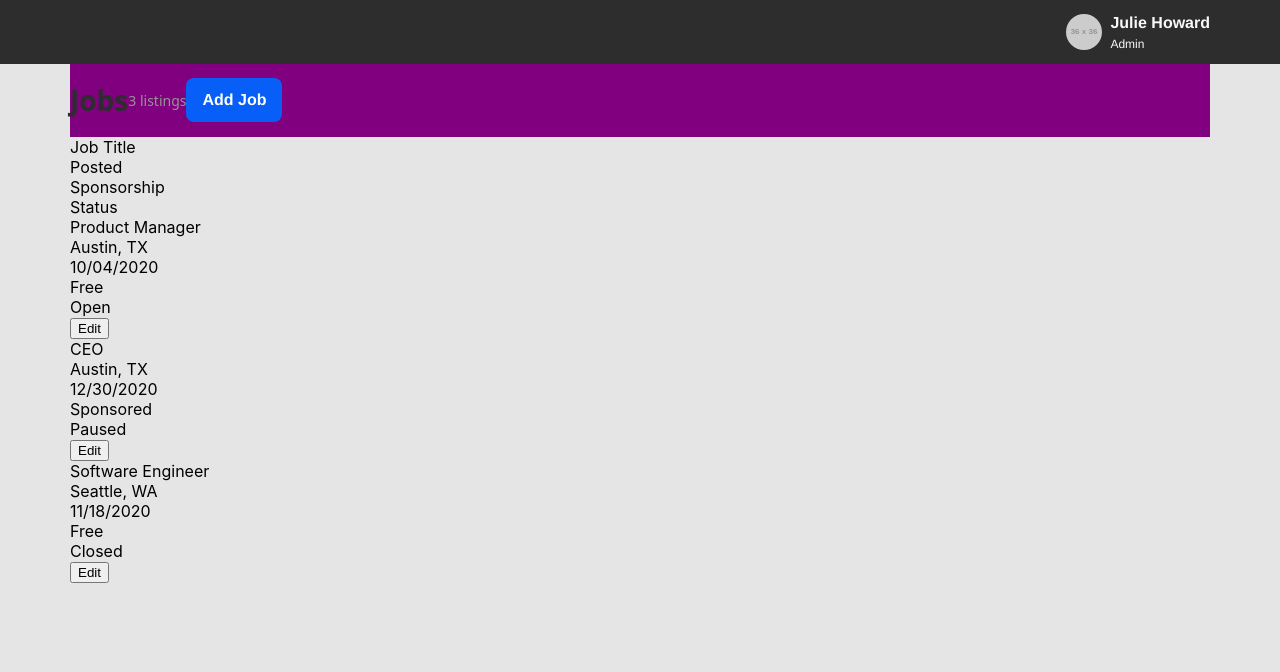
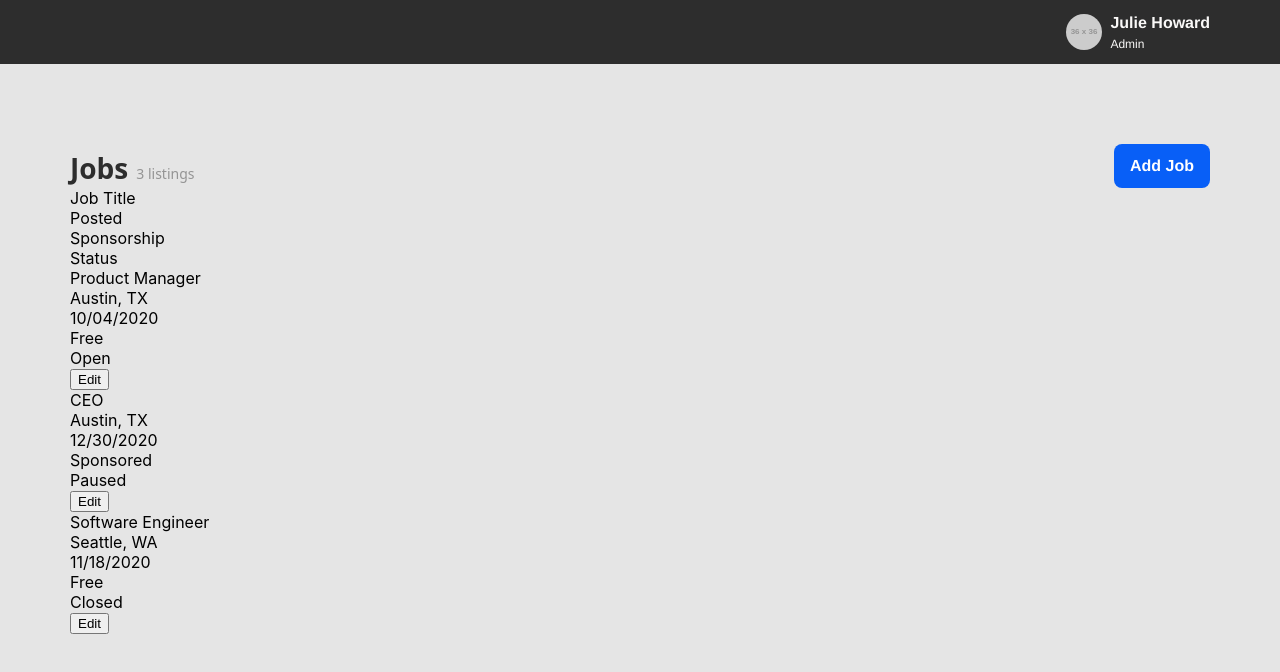
Before and after one commit to christinakerr/frontend-exercise, a React (Create React App) app: page / in a window 1280 px wide. Shown: the top 672 px of the page. Built offline with nearby package versions, Linux system fonts and the light colour scheme.

Commit message:
Formatted listings page heading

```diff
--- a/src/pages/Listings/Listings.css
+++ b/src/pages/Listings/Listings.css
@@ -1,19 +1,23 @@
 .listings-title {
     display: flex;
-    background-color: purple;
-    align-items: center;
+    align-items: flex-end;
     font-family: Noto Sans, Verdana, Geneva, Tahoma, sans-serif;
+    justify-content: space-between;
+    margin-top: 80px;
 }
 
 .listings-title h1 {
     font-weight: bold;
     font-size: 28px;
-    line-height: 125%;
+    line-height: 100%;
     color: #2D2D2D;
+    margin-right: 8px;
+    display: inline;
 }
 
 .listings-title p {
     font-size: 14px;
-    line-height: 150%;
+    line-height: 200%;
     color: #949494;
+    display: inline;
 }
--- a/src/pages/Listings/Listings.js
+++ b/src/pages/Listings/Listings.js
@@ -17,8 +17,10 @@ function Listings(props) {
     return (
         <main data-testid="jobs-page">
             <div className="listings-title">
+                <div>
                 <h1>Jobs</h1>
                 <p>{jobCount} listings</p>
+                </div>
                 <Link to="/add" data-testid="add-job-btn"><button className="btn-primary">Add Job</button></Link>
             </div>
             <div>Job Title</div>
```
Also changed, not shown: src/index.css (indentation only).
